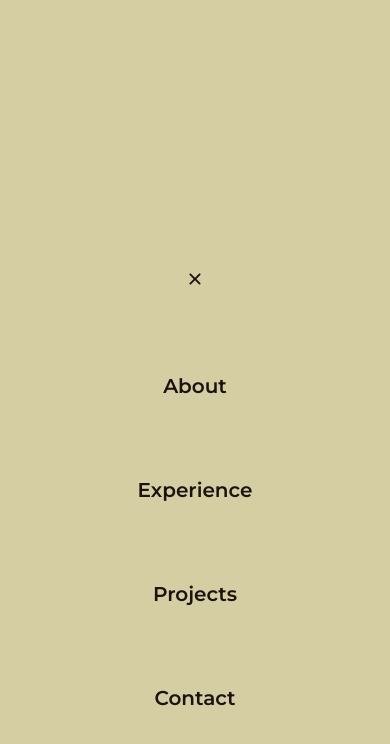
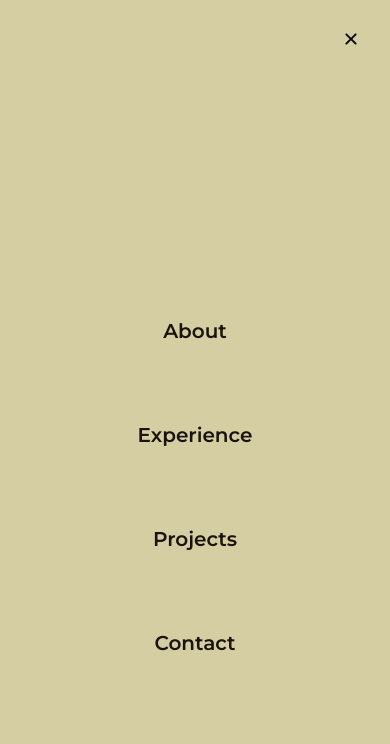
Before and after one commit to Santiago397/portfolio-sanmon, a React (Vite) app: page / in a window 390 px wide. Both pictures are taken after a click on the icon 351 px from the left and 39 px from the top of the page. Shown: the top 744 px of the page. Built offline with nearby package versions, Linux system fonts and the light colour scheme; a web font is replaced by a local one.

Commit message:
close icon changed position

```diff
--- a/src/components/navbar/Navbar.css
+++ b/src/components/navbar/Navbar.css
@@ -5,7 +5,7 @@
   align-items: center;
 }
 
-.icon {
+.n-wrapper .icon {
   align-self: flex-end;
 }
 
@@ -60,6 +60,10 @@ li:hover::after {
     display: none;
   }
 
+  .n-wrapper .icon {
+    z-index: 91;
+  }
+
   .mobile {
     position: absolute;
     left: 0;
@@ -73,16 +77,13 @@ li:hover::after {
     display: flex;
     flex-direction: column;
     padding: 0;
+    transition: all 0.5 ease-in-out;
   }
 
 }
 
 @media (min-width: 1024px) {
-  .icon {
-    display: none;
-  }
-
-  .n-close {
+  .n-wrapper .icon {
     display: none;
   }
 }
--- a/src/components/navbar/Navbar.jsx
+++ b/src/components/navbar/Navbar.jsx
@@ -1,6 +1,7 @@
 import { useState } from "react";
 import { BiMenuAltRight } from "react-icons/bi";
 import { IoIosClose } from "react-icons/io";
+
 import "./Navbar.css";
 
 const Navbar = () => {
@@ -8,18 +9,24 @@ const Navbar = () => {
 
   return (
     <section className="paddings innerWidth n-wrapper">
-      <BiMenuAltRight
-        className="icon"
-        size={30}
-        onClick={() => setIsOpen(true)}
-      />
-      <nav className={`paddings n-container`}>
-        <ul className={`n-list ${isOpen ? "mobile" : ""}`}>
-          <IoIosClose
-            className="n-close"
+      {
+        isOpen ?
+        <IoIosClose
+            className="icon"
             size={30}
             onClick={() => setIsOpen(false)}
           />
+        :
+        <BiMenuAltRight
+          className="icon"
+          size={30}
+          onClick={() => setIsOpen(true)}
+        />
+      }
+      <nav
+        className={`paddings n-container`}
+      >
+        <ul className={`n-list ${isOpen && "mobile"}`}>
           <li>About</li>
           <li>Experience</li>
           <li>Projects</li>
```
